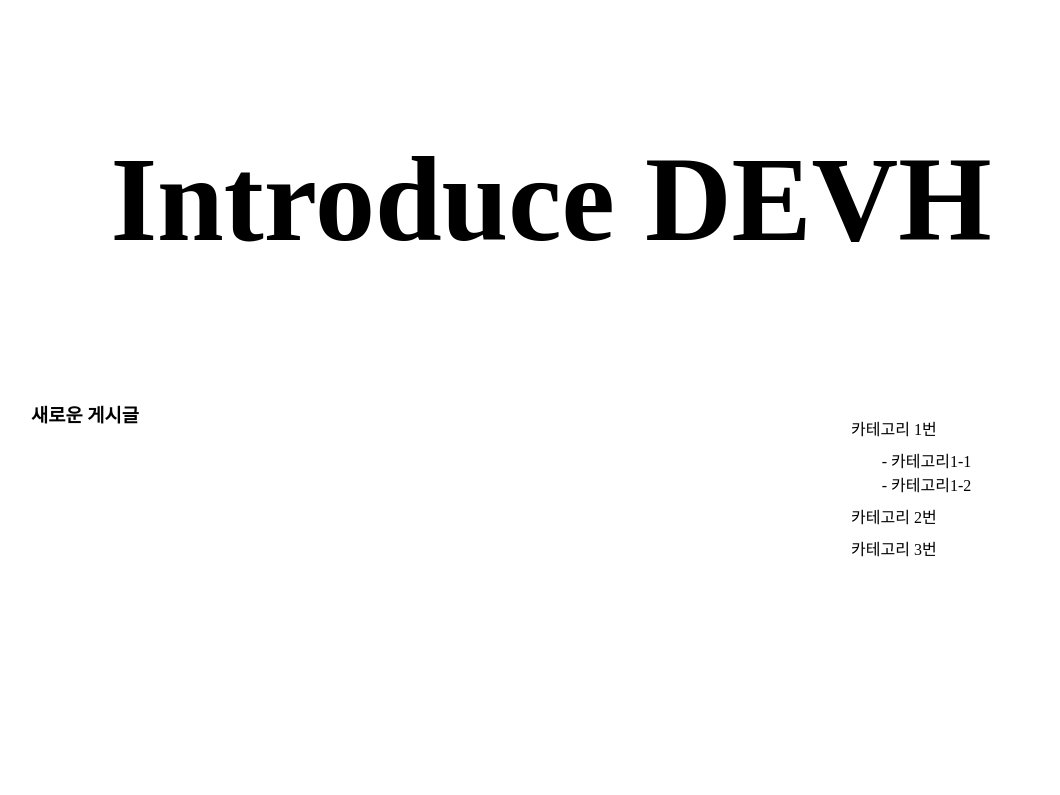
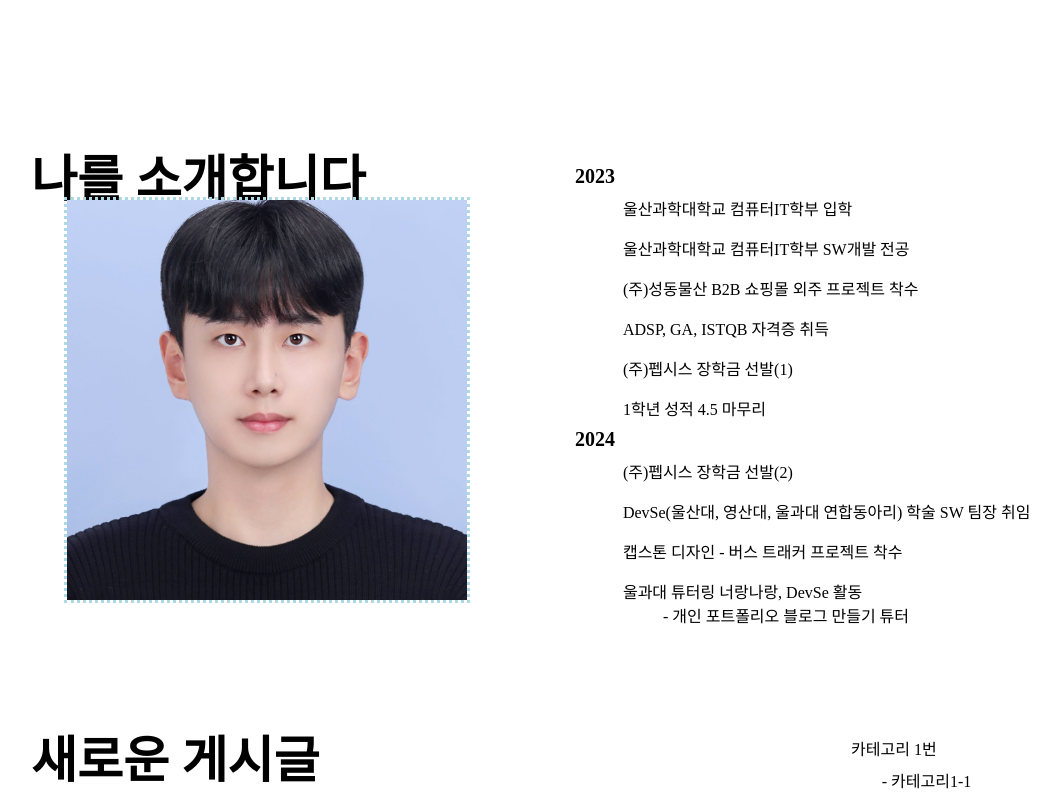
Before and after one commit to taehun2123/blog, a React (Create React App) app: page / in a window 1280 px wide. Shown: the part 860-1655 px from the top of the page, without its empty margins (89-1149 px from the left). Built offline with nearby package versions, Linux system fonts and the light colour scheme; no server answers; the database is empty; a web font is replaced by a local one.

Commit message:
Update: 나의 소개 업데이트

```diff
--- a/public/index.html
+++ b/public/index.html
@@ -15,6 +15,8 @@
       user's mobile device or desktop. See https://developers.google.com/web/fundamentals/web-app-manifest/
     -->
     <link rel="manifest" href="%PUBLIC_URL%/manifest.json" />
+    <link rel="stylesheet" href="https://cdnjs.cloudflare.com/ajax/libs/font-awesome/6.0.0-beta3/css/all.min.css">
+    <link rel="stylesheet" href="https://cdn.jsdelivr.net/gh/hung1001/font-awesome-pro@4cac1a6/css/all.css" />
     <!--
       Notice the use of %PUBLIC_URL% in the tags above.
       It will be replaced with the URL of the `public` folder during the build.
--- a/src/App.css
+++ b/src/App.css
@@ -30,6 +30,11 @@ ul{
 svg{
   transition: 0.5s ease-in-out;
   fill:var(--font-icon-color);
+}
+
+h1{
+  font-size: 50px;
+  margin-bottom: 1em;
 }
 
 .body{
--- a/src/components/Intro.js
+++ b/src/components/Intro.js
@@ -1,23 +1,90 @@
-import styled from "styled-components"
+import styled from "styled-components";
+import profile from "./Items/profile.jpeg";
 
-export function Intro(){
-  return(
-    <section style={{margin: '10em 0'}}>
-      <Banner data-aos="fade-up" data-aos-anchor-placement="top-center" aos-easing="ease-in-sine" aos-duration="5000">
-        <h1>Introduce DEVH</h1>
+export function Intro() {
+  function dolist() {
+    return (
+      <ul>
+        <IntroTitle>2023</IntroTitle>
+        <ul>
+          <IntroList>울산과학대학교 컴퓨터IT학부 입학</IntroList>
+          <IntroList>울산과학대학교 컴퓨터IT학부 SW개발 전공</IntroList>
+          <IntroList>(주)성동물산 B2B 쇼핑몰 외주 프로젝트 착수</IntroList>
+          <IntroList>ADSP, GA, ISTQB 자격증 취득</IntroList>
+          <IntroList>(주)펩시스 장학금 선발(1)</IntroList>
+          <IntroList>1학년 성적 4.5 마무리</IntroList>
+        </ul>
+        <IntroTitle>2024</IntroTitle>
+        <ul>
+          <IntroList>(주)펩시스 장학금 선발(2)</IntroList>
+          <IntroList>DevSe(울산대, 영산대, 울과대 연합동아리) 학술 SW 팀장 취임</IntroList>
+          <IntroList>캡스톤 디자인 - 버스 트래커 프로젝트 착수</IntroList>
+          <IntroList>
+            울과대 튜터링 너랑나랑, DevSe 활동
+            <ul>
+              <li>- 개인 포트폴리오 블로그 만들기 튜터</li>
+            </ul>
+          </IntroList>
+        </ul>
+      </ul>
+    );
+  }
+  return (
+    <section style={{ margin: "10em 0" }}>
+      <Banner
+        data-aos="fade-up"
+        data-aos-anchor-placement="top-center"
+        aos-easing="ease-in-sine"
+        aos-duration="5000"
+      >
+        <h1>나를 소개합니다</h1>
       </Banner>
-
+      <Container
+        data-aos="fade-down"
+        data-aos-anchor-placement="center-center"
+        aos-easing="ease-in-sine"
+        aos-duration="3000"
+      >
+        <ImageWrapper />
+        {dolist()}
+      </Container>
     </section>
-  )
+  );
 }
 
+const Banner = styled.div`
+  width: 100%;
+  height: 10vh;
+  display: flex;
+  flex-direction: row;
+  align-items: center;
+  justify-content: flex-start;
+`;
 
-const Banner = styled.div`
-width: 100%;
-height: 10vh;
-display: flex;
-flex-direction: row;
-align-items: center;
-justify-content: center;
-font-size: 80px;
+const Container = styled.div`
+  width: 100%;
+  height: 40vh;
+  display: flex;
+  flex-direction: row;
+  align-items: center;
+  justify-content: space-around;
+`;
+
+const ImageWrapper = styled.div`
+  display: flex;
+  alien-items: center;
+  width: 400px;
+  height: 400px;
+  background: url(${profile}) no-repeat 50% 0;
+  background-size: contain;
+  overflow: hidden;
+  border: 3px dotted lightblue;
+`;
+
+const IntroTitle= styled.li`
+  font-size: 20px;
+  font-weight: 650;
 `
+const IntroList = styled.li`
+  padding: 0.5em;
+`
--- a/src/components/Logo.js
+++ b/src/components/Logo.js
@@ -1,5 +1,5 @@
 import { Topbar } from "./Topbar";
-import logoVideo from "./logo_background.mp4";
+import logoVideo from "./Items/logo_background.mp4";
 import Typewriter from "typewriter-effect";
 export function Logo({ isFixed }) {
   return (
--- a/src/components/Topbar.js
+++ b/src/components/Topbar.js
@@ -1,12 +1,12 @@
 import { useNavigate } from "react-router";
 import styled from "styled-components";
 
-export function Topbar({isFixed}) {
+export function Topbar({ isFixed }) {
   const navigate = useNavigate();
   return (
     <Wrapper>
       <nav className={`nav ${isFixed ? "fixed" : ""}`}>
-        <h1
+        <h2
           className="nav-logo"
           onClick={() => {
             navigate("/");
@@ -17,7 +17,7 @@ export function Topbar({isFixed}) {
           }}
         >
           DEVH WORLD
-        </h1>
+        </h2>
         <Box>
           <Item>
             <svg
@@ -55,6 +55,14 @@ export function Topbar({isFixed}) {
               <path d="M224 202.7A53.3 53.3 0 1 0 277.4 256 53.4 53.4 0 0 0 224 202.7zm124.7-41a54 54 0 0 0 -30.4-30.4c-21-8.3-71-6.4-94.3-6.4s-73.3-1.9-94.3 6.4a54 54 0 0 0 -30.4 30.4c-8.3 21-6.4 71.1-6.4 94.3S91 329.3 99.3 350.3a54 54 0 0 0 30.4 30.4c21 8.3 71 6.4 94.3 6.4s73.2 1.9 94.3-6.4a54 54 0 0 0 30.4-30.4c8.4-21 6.4-71.1 6.4-94.3S357.1 182.7 348.8 161.7zM224 338a82 82 0 1 1 82-82A81.9 81.9 0 0 1 224 338zm85.4-148.3a19.1 19.1 0 1 1 19.1-19.1A19.1 19.1 0 0 1 309.4 189.7zM400 32H48A48 48 0 0 0 0 80V432a48 48 0 0 0 48 48H400a48 48 0 0 0 48-48V80A48 48 0 0 0 400 32zM382.9 322c-1.3 25.6-7.1 48.3-25.9 67s-41.4 24.6-67 25.9c-26.4 1.5-105.6 1.5-132 0-25.6-1.3-48.3-7.2-67-25.9s-24.6-41.4-25.9-67c-1.5-26.4-1.5-105.6 0-132 1.3-25.6 7.1-48.3 25.9-67s41.5-24.6 67-25.8c26.4-1.5 105.6-1.5 132 0 25.6 1.3 48.3 7.2 67 25.9s24.6 41.4 25.9 67.1C384.4 216.4 384.4 295.6 382.9 322z"></path>
             </svg>
           </Item>
+          <Item>
+            <svg
+            width="30"
+            xmlns="http://www.w3.org/2000/svg"
+            viewBox="0 0 512 512">
+              <path d="M149.3 216v80c0 13.3-10.7 24-24 24H24c-13.3 0-24-10.7-24-24v-80c0-13.3 10.7-24 24-24h101.3c13.3 0 24 10.7 24 24zM0 376v80c0 13.3 10.7 24 24 24h101.3c13.3 0 24-10.7 24-24v-80c0-13.3-10.7-24-24-24H24c-13.3 0-24 10.7-24 24zM125.3 32H24C10.7 32 0 42.7 0 56v80c0 13.3 10.7 24 24 24h101.3c13.3 0 24-10.7 24-24V56c0-13.3-10.7-24-24-24zm80 448H488c13.3 0 24-10.7 24-24v-80c0-13.3-10.7-24-24-24H205.3c-13.3 0-24 10.7-24 24v80c0 13.3 10.7 24 24 24zm-24-424v80c0 13.3 10.7 24 24 24H488c13.3 0 24-10.7 24-24V56c0-13.3-10.7-24-24-24H205.3c-13.3 0-24 10.7-24 24zm24 264H488c13.3 0 24-10.7 24-24v-80c0-13.3-10.7-24-24-24H205.3c-13.3 0-24 10.7-24 24v80c0 13.3 10.7 24 24 24z" />
+            </svg>
+          </Item>
         </Box>
       </nav>
     </Wrapper>
@@ -66,7 +74,7 @@ position: absolute;
   top: 0;
   left: 0;
   width: 100vw;
-`
+`;
 
 const Box = styled.ul`
   display: flex;
@@ -75,7 +83,7 @@ justify-content: center;
   align-items: center;
   list-style-type: none;
   gap: 1em;
-`
+`;
 
 const Item = styled.li`
   padding: 0.1em 1em;
@@ -85,4 +93,4 @@ flex-direction: column;
   justify-content: center;
   gap: 0.5em;
   align-items: center;
-`
+`;
```
Also changed, not shown: src/components/Items/profile.jpeg (added), 1 other file (tests, documents, lock files or other folders). Lines whose indentation alone changed are shown as unchanged.
